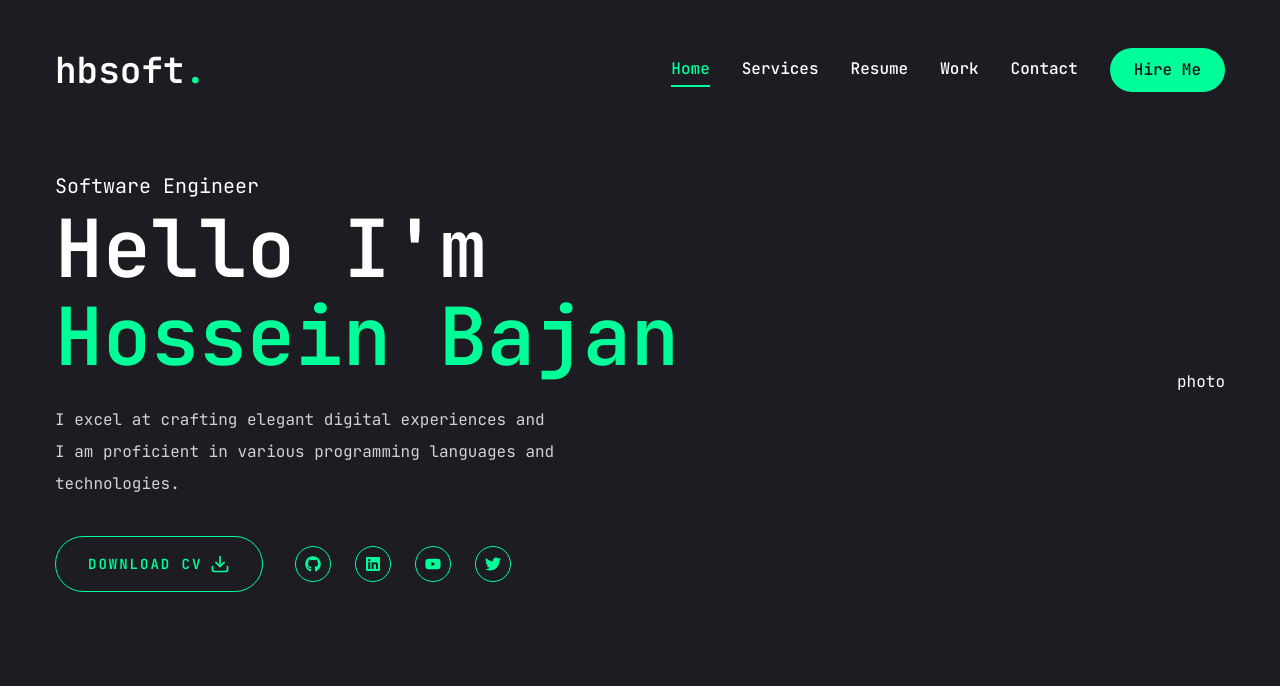
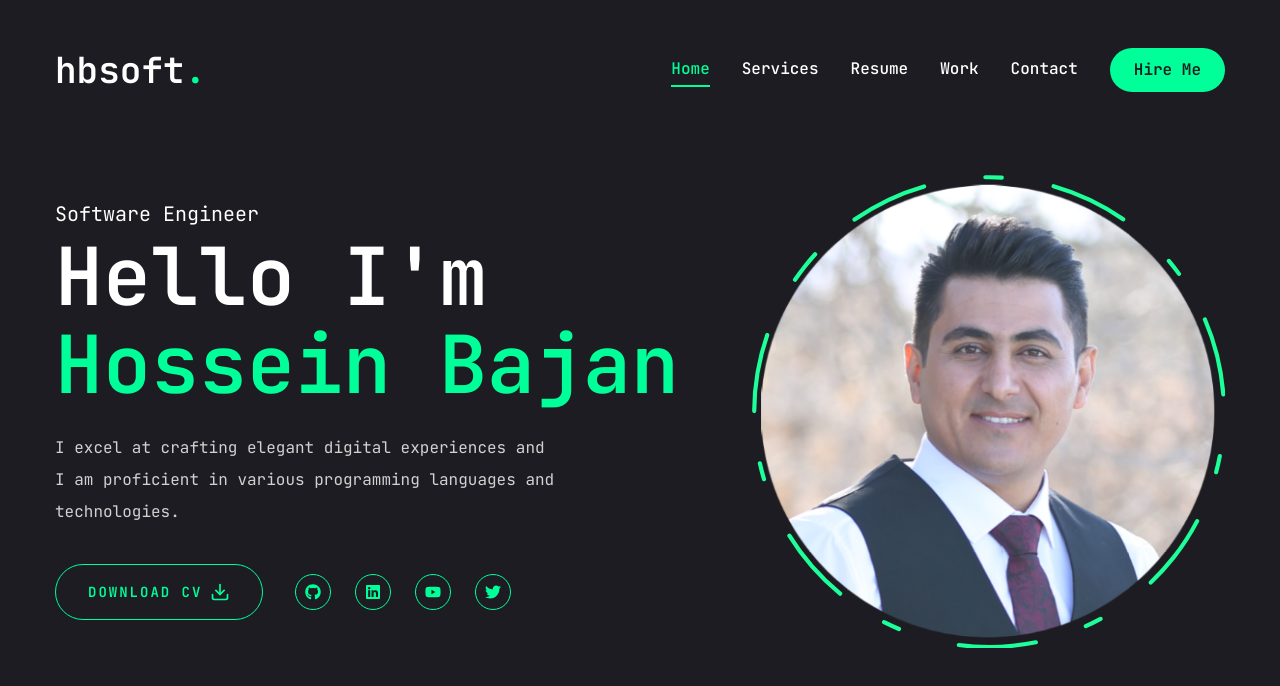
Before and after one commit to hbsoftco/hbsoft-portfolio-next-typescript, a Next.js app: page / in a window 1280 px wide. Shown: the top 686 px of the page. Built offline with nearby package versions, Linux system fonts and the light colour scheme.

Commit message:
Add circle around of avatar using motion svg

```diff
--- a/app/page.tsx
+++ b/app/page.tsx
@@ -3,6 +3,7 @@ import { FiDownload } from "react-icons/fi";
 
 // components
 import Social from "@/components/Social";
+import Photo from "@/components/Photo";
 
 const Home = () => {
   return (
@@ -10,7 +11,7 @@ const Home = () => {
       <div className="container mx-auto h-full">
         <div className="flex flex-col xl:flex-row items-center justify-between xl:pt-8 xl:pb-24">
           {/* text */}
-          <div className="text-center xl:text-left">
+          <div className="text-center xl:text-left order-2 xl:order-none">
             <span className="text-xl">Software Engineer</span>
             <h1 className="h1 mb-6">
               {`Hello I'm`} <br />{" "}
@@ -39,7 +40,9 @@ const Home = () => {
             </div>
           </div>
           {/* photo */}
-          <div>photo</div>
+          <div className="order-1 xl:order-none mb-8 xl:mb-0">
+            <Photo />
+          </div>
         </div>
       </div>
     </section>
--- /dev/null
+++ b/components/Photo.tsx
@@ -0,0 +1,75 @@
+"use client";
+
+import { motion } from "framer-motion";
+import Image from "next/image";
+
+const Photo = () => {
+  return (
+    <div className="w-full h-full relative">
+      <motion.div
+        initial={{ opacity: 0 }}
+        animate={{
+          opacity: 1,
+          transition: {
+            delay: 2,
+            duration: 0.3,
+            ease: "easeIn",
+          },
+        }}
+      >
+        {/* images */}
+        <motion.div
+          initial={{ opacity: 1 }}
+          animate={{
+            opacity: 1,
+            transition: {
+              delay: 2.4,
+              duration: 0.3,
+              ease: "easeInOut",
+            },
+          }}
+          className="w-[304px] h-[304px] xl:w-[478px] xl:h-[478px] mix-blend-lighten absolute"
+        >
+          <Image
+            src="/assets/hbsoft.png"
+            priority
+            quality={100}
+            fill
+            alt=""
+            className="object-contain"
+          />
+        </motion.div>
+
+        {/* circle */}
+        <motion.svg
+          className="w-[300px] h-[300px] xl:w-[476px] xl:h-[476px] mix-blend-lighten"
+          fill="transparent"
+          viewBox="0 0 456 456"
+          xmlns="http://www.w3.org/2000/svg"
+        >
+          <motion.circle
+            initial={{ strokeDasharray: "24 10 0 0" }}
+            animate={{
+              strokeDasharray: ["15 120 25 25", "16 25 92 72", "4 250 22 22"],
+              rotate: [120, 360],
+            }}
+            cx="230"
+            cy="230"
+            r="225"
+            stroke="#00ff99"
+            strokeWidth="4"
+            strokeLinejoin="round"
+            strokeLinecap="round"
+            transition={{
+              duration: 20,
+              repeat: Infinity,
+              repeatType: "reverse",
+            }}
+          />
+        </motion.svg>
+      </motion.div>
+    </div>
+  );
+};
+
+export default Photo;
```
Also changed, not shown: public/assets/hbsoft.png (added).
